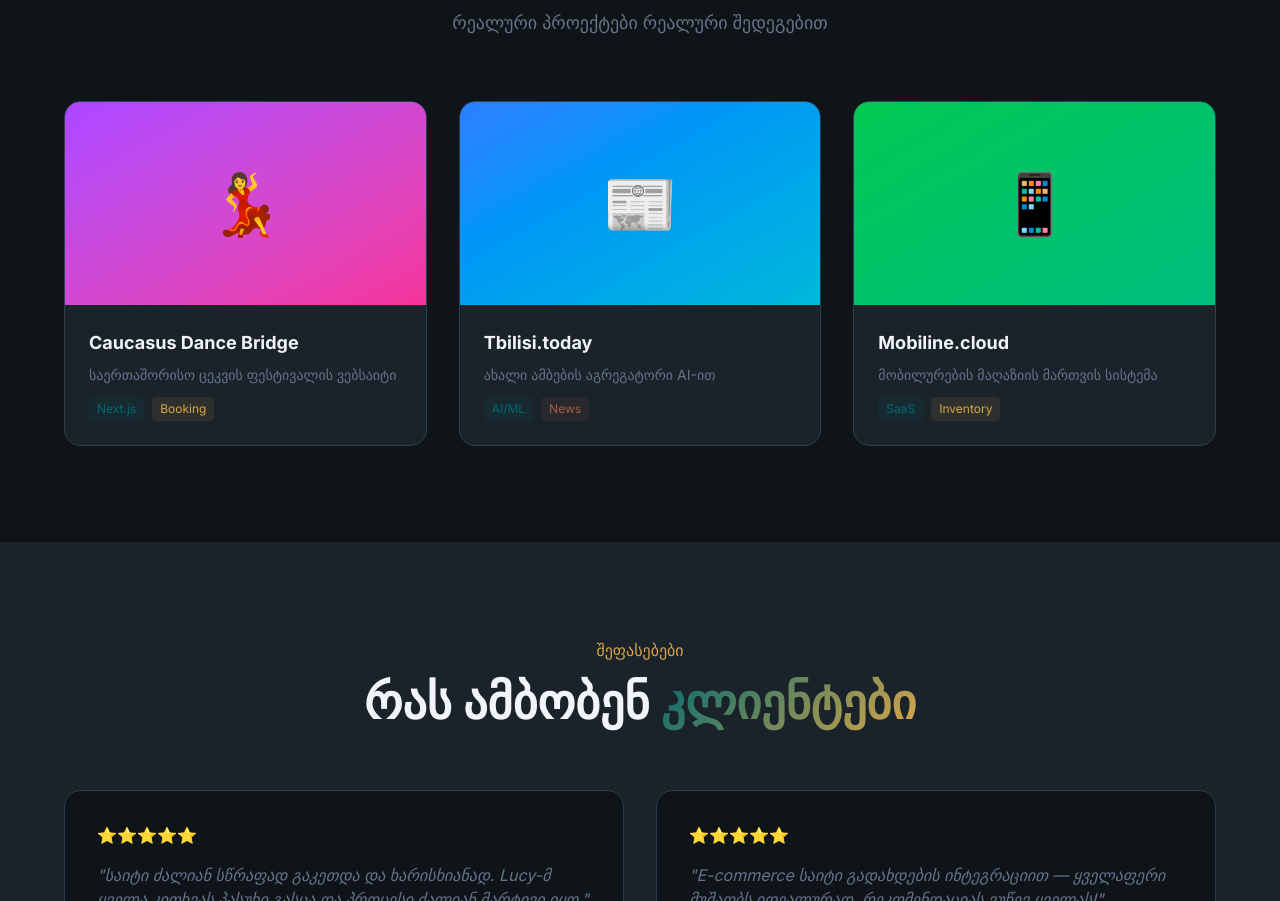
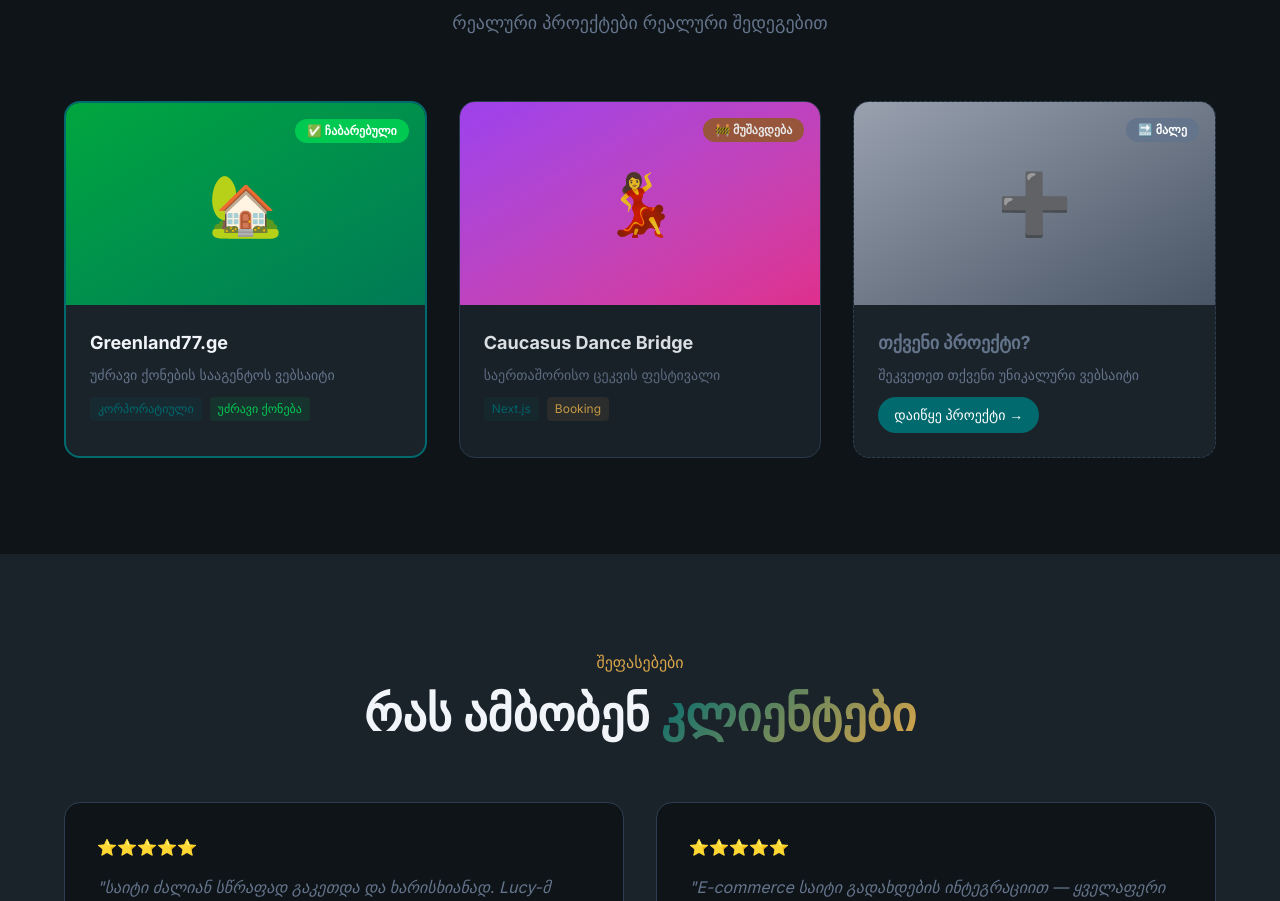
Before and after one commit to sitechfromgeorgia/sitech-website, a Next.js app: page / in a window 1280 px wide. Shown: the part 2509-3410 px from the top of the page. Built offline with nearby package versions, Linux system fonts and the light colour scheme; a web font is replaced by a local one.

Commit message:
Fix portfolio - show Greenland77 as completed, others as in progress

```diff
--- a/src/app/page.tsx
+++ b/src/app/page.tsx
@@ -146,65 +146,71 @@
           </div>
 
           <div className="grid md:grid-cols-2 lg:grid-cols-3 gap-8">
-            {/* Project 1 - Caucasus Dance Bridge */}
-            <a href="https://caucasusdancebridge.com" target="_blank" rel="noopener noreferrer"
-               className="group block rounded-2xl overflow-hidden bg-[var(--color-card)] border border-[var(--color-border)] hover:border-[var(--color-primary)] hover:shadow-xl transition-all duration-300">
+            {/* Project 1 - Greenland77 - COMPLETED! */}
+            <a href="https://greenland77.ge" target="_blank" rel="noopener noreferrer"
+               className="group block rounded-2xl overflow-hidden bg-[var(--color-card)] border-2 border-[var(--color-primary)] hover:shadow-xl transition-all duration-300 relative">
+              <div className="absolute top-4 right-4 z-10 bg-green-500 text-white text-xs font-bold px-3 py-1 rounded-full">
+                ✅ ჩაბარებული
+              </div>
+              <div className="aspect-video bg-gradient-to-br from-green-600 to-emerald-700 flex items-center justify-center text-6xl">
+                🏡
+              </div>
+              <div className="p-6">
+                <h3 className="text-lg font-bold mb-2 group-hover:text-[var(--color-primary)] transition-colors">
+                  Greenland77.ge
+                </h3>
+                <p className="text-[var(--color-muted)] text-sm mb-3">
+                  უძრავი ქონების სააგენტოს ვებსაიტი
+                </p>
+                <div className="flex gap-2">
+                  <span className="px-2 py-1 bg-[var(--color-primary)]/10 text-[var(--color-primary)] rounded text-xs">კორპორატიული</span>
+                  <span className="px-2 py-1 bg-green-500/10 text-green-500 rounded text-xs">უძრავი ქონება</span>
+                </div>
+              </div>
+            </a>
+
+            {/* Project 2 - Caucasus Dance Bridge - In Progress */}
+            <div className="group block rounded-2xl overflow-hidden bg-[var(--color-card)] border border-[var(--color-border)] relative opacity-90">
+              <div className="absolute top-4 right-4 z-10 bg-[var(--color-secondary)] text-white text-xs font-bold px-3 py-1 rounded-full">
+                🚧 მუშავდება
+              </div>
               <div className="aspect-video bg-gradient-to-br from-purple-500 to-pink-500 flex items-center justify-center text-6xl">
                 💃
               </div>
               <div className="p-6">
-                <h3 className="text-lg font-bold mb-2 group-hover:text-[var(--color-primary)] transition-colors">
+                <h3 className="text-lg font-bold mb-2">
                   Caucasus Dance Bridge
                 </h3>
                 <p className="text-[var(--color-muted)] text-sm mb-3">
-                  საერთაშორისო ცეკვის ფესტივალის ვებსაიტი
+                  საერთაშორისო ცეკვის ფესტივალი
                 </p>
                 <div className="flex gap-2">
                   <span className="px-2 py-1 bg-[var(--color-primary)]/10 text-[var(--color-primary)] rounded text-xs">Next.js</span>
                   <span className="px-2 py-1 bg-[var(--color-accent)]/10 text-[var(--color-accent)] rounded text-xs">Booking</span>
                 </div>
               </div>
-            </a>
+            </div>
 
-            {/* Project 2 - Tbilisi.today */}
-            <a href="https://tbilisi.today" target="_blank" rel="noopener noreferrer"
-               className="group block rounded-2xl overflow-hidden bg-[var(--color-card)] border border-[var(--color-border)] hover:border-[var(--color-primary)] hover:shadow-xl transition-all duration-300">
-              <div className="aspect-video bg-gradient-to-br from-blue-500 to-cyan-500 flex items-center justify-center text-6xl">
-                📰
+            {/* Project 3 - Coming Soon */}
+            <div className="group block rounded-2xl overflow-hidden bg-[var(--color-card)] border border-dashed border-[var(--color-border)] relative">
+              <div className="absolute top-4 right-4 z-10 bg-[var(--color-muted)] text-white text-xs font-bold px-3 py-1 rounded-full">
+                🔜 მალე
+              </div>
+              <div className="aspect-video bg-gradient-to-br from-gray-400 to-gray-600 flex items-center justify-center text-6xl">
+                ➕
               </div>
               <div className="p-6">
-                <h3 className="text-lg font-bold mb-2 group-hover:text-[var(--color-primary)] transition-colors">
-                  Tbilisi.today
+                <h3 className="text-lg font-bold mb-2 text-[var(--color-muted)]">
+                  თქვენი პროექტი?
                 </h3>
                 <p className="text-[var(--color-muted)] text-sm mb-3">
-                  ახალი ამბების აგრეგატორი AI-ით
+                  შეკვეთეთ თქვენი უნიკალური ვებსაიტი
                 </p>
-                <div className="flex gap-2">
-                  <span className="px-2 py-1 bg-[var(--color-primary)]/10 text-[var(--color-primary)] rounded text-xs">AI/ML</span>
-                  <span className="px-2 py-1 bg-[var(--color-secondary)]/10 text-[var(--color-secondary)] rounded text-xs">News</span>
-                </div>
+                <a href="#contact" className="inline-block px-4 py-2 bg-[var(--color-primary)] text-white rounded-lg text-sm font-medium hover:bg-[var(--color-primary-dark)] transition-colors">
+                  დაიწყე პროექტი →
+                </a>
               </div>
-            </a>
-
-            {/* Project 3 - Mobiline.cloud */}
-            <a href="https://mobiline.cloud" target="_blank" rel="noopener noreferrer"
-               className="group block rounded-2xl overflow-hidden bg-[var(--color-card)] border border-[var(--color-border)] hover:border-[var(--color-primary)] hover:shadow-xl transition-all duration-300">
-              <div className="aspect-video bg-gradient-to-br from-green-500 to-emerald-500 flex items-center justify-center text-6xl">
-                📱
-              </div>
-              <div className="p-6">
-                <h3 className="text-lg font-bold mb-2 group-hover:text-[var(--color-primary)] transition-colors">
-                  Mobiline.cloud
-                </h3>
-                <p className="text-[var(--color-muted)] text-sm mb-3">
-                  მობილურების მაღაზიის მართვის სისტემა
-                </p>
-                <div className="flex gap-2">
-                  <span className="px-2 py-1 bg-[var(--color-primary)]/10 text-[var(--color-primary)] rounded text-xs">SaaS</span>
-                  <span className="px-2 py-1 bg-[var(--color-accent)]/10 text-[var(--color-accent)] rounded text-xs">Inventory</span>
-                </div>
-              </div>
-            </a>
+            </div>
           </div>
         </div>
       </section>
```
